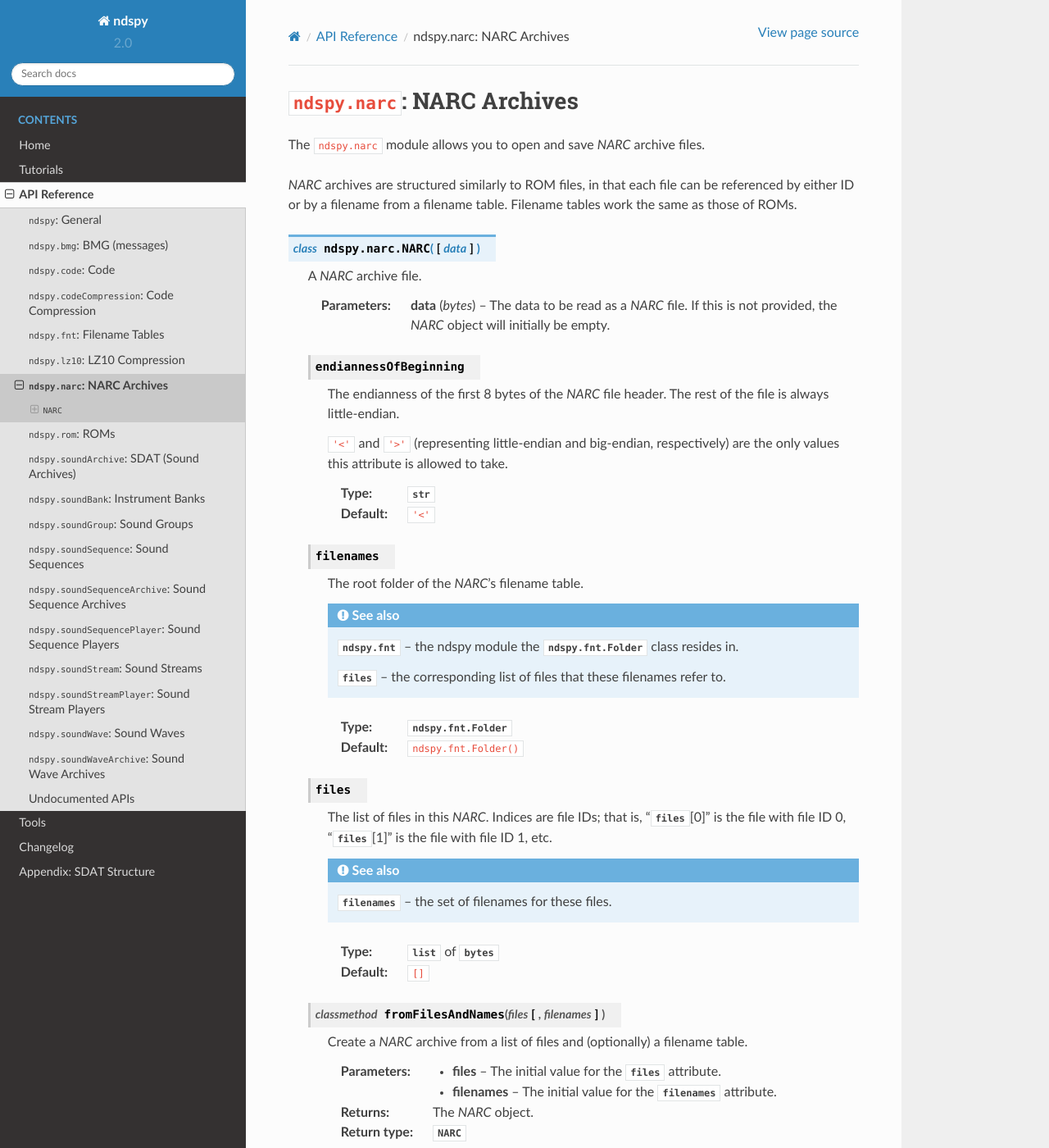
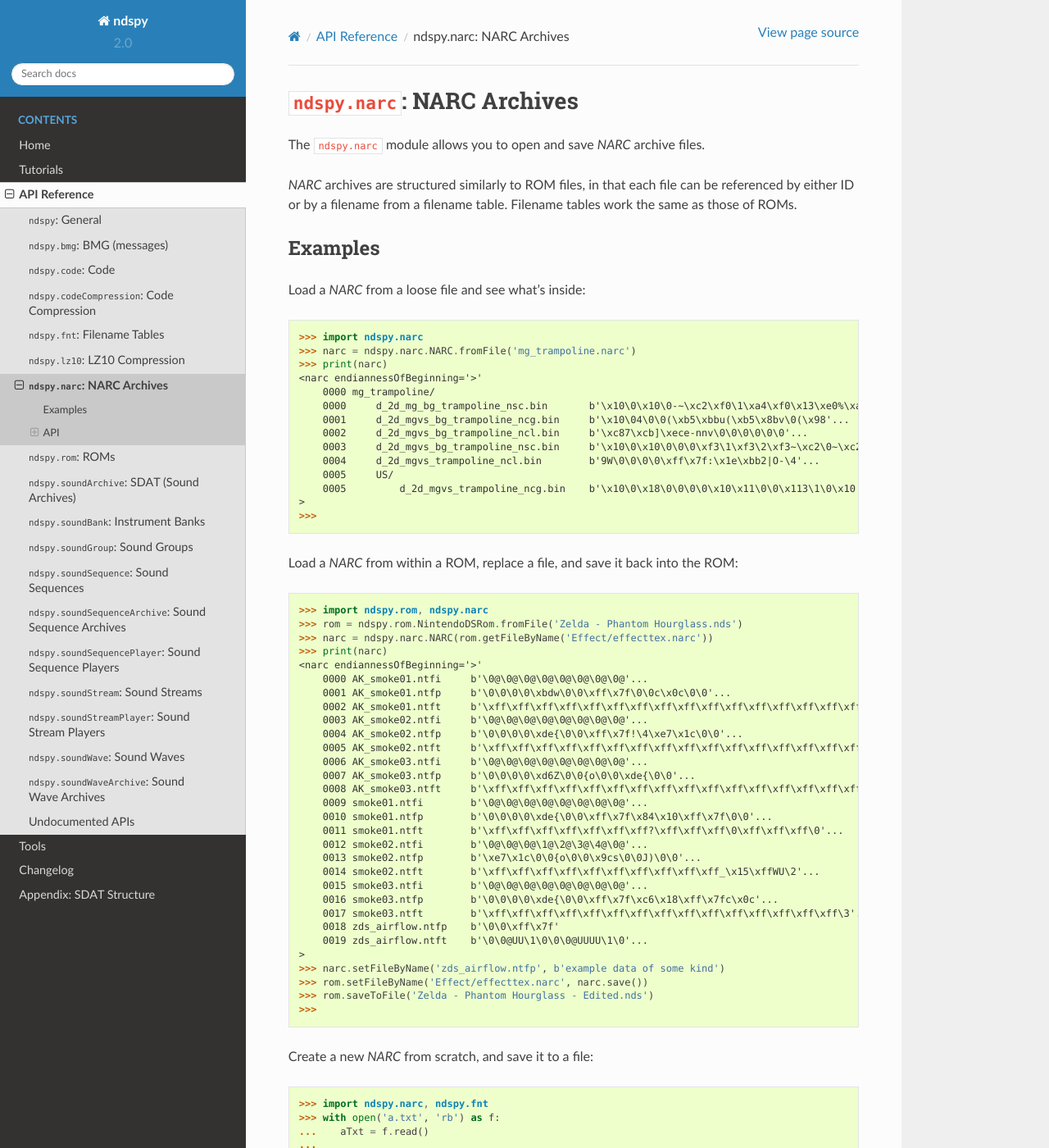
Before and after one commit to RoadrunnerWMC/ndspy, a Sphinx documentation site: the page built from docs/source/narc.rst, in a window 1280 px wide and 1400 px high. Shown: the whole window at 82% size. Built offline with Sphinx 7.4.7 and the Read the Docs theme 2.0.0, drawn with Linux system fonts in a browser that asks for light colours; some of the changed text lies outside the part shown.

Commit message:
NARC examples

```diff
--- a/docs/source/narc.rst
+++ b/docs/source/narc.rst
@@ -27,6 +27,99 @@ The ``ndspy.narc`` module allows you to open and save *NARC* archive files.
 referenced by either ID or by a filename from a filename table. Filename tables
 work the same as those of ROMs.
 
+
+Examples
+--------
+
+Load a *NARC* from a loose file and see what's inside:
+
+.. code-block:: python
+
+    >>> import ndspy.narc
+    >>> narc = ndspy.narc.NARC.fromFile('mg_trampoline.narc')
+    >>> print(narc)
+    <narc endiannessOfBeginning='>'
+        0000 mg_trampoline/
+        0000     d_2d_mg_bg_trampoline_nsc.bin       b'\x10\0\x10\0-~\xc2\xf0\1\xa4\xf0\x13\xe0%\xa5@'...
+        0001     d_2d_mgvs_bg_trampoline_ncg.bin     b'\x10\04\0\0(\xb5\xbbu(\xb5\x8bv\0(\x98'...
+        0002     d_2d_mgvs_bg_trampoline_ncl.bin     b'\xc87\xcb]\xece-nnv\0\0\0\0\0\0'...
+        0003     d_2d_mgvs_bg_trampoline_nsc.bin     b'\x10\0\x10\0\0\0\xf3\1\xf3\2\xf3~\xc2\0~\xc2'...
+        0004     d_2d_mgvs_trampoline_ncl.bin        b'9W\0\0\0\0\xff\x7f:\x1e\xbb2|O-\4'...
+        0005     US/
+        0005         d_2d_mgvs_trampoline_ncg.bin    b'\x10\0\x18\0\0\0\0\x10\x11\0\0\x113\1\0\x10'...
+    >
+    >>>
+
+Load a *NARC* from within a ROM, replace a file, and save it back into the ROM:
+
+.. code-block:: python
+
+    >>> import ndspy.rom, ndspy.narc
+    >>> rom = ndspy.rom.NintendoDSRom.fromFile('Zelda - Phantom Hourglass.nds')
+    >>> narc = ndspy.narc.NARC(rom.getFileByName('Effect/effecttex.narc'))
+    >>> print(narc)
+    <narc endiannessOfBeginning='>'
+        0000 AK_smoke01.ntfi     b'\0@\0@\0@\0@\0@\0@\0@\0@'...
+        0001 AK_smoke01.ntfp     b'\0\0\0\0\xbdw\0\0\xff\x7f\0\0c\x0c\0\0'...
+        0002 AK_smoke01.ntft     b'\xff\xff\xff\xff\xff\xff\xff\xff\xff\xff\xff\xff\xff\xff\xff\xff'...
+        0003 AK_smoke02.ntfi     b'\0@\0@\0@\0@\0@\0@\0@\0@'...
+        0004 AK_smoke02.ntfp     b'\0\0\0\0\xde{\0\0\xff\x7f!\4\xe7\x1c\0\0'...
+        0005 AK_smoke02.ntft     b'\xff\xff\xff\xff\xff\xff\xff\xff\xff\xff\xff\xff\xff\xff\xff\xff'...
+        0006 AK_smoke03.ntfi     b'\0@\0@\0@\0@\0@\0@\0@\0@'...
+        0007 AK_smoke03.ntfp     b'\0\0\0\0\xd6Z\0\0{o\0\0\xde{\0\0'...
+        0008 AK_smoke03.ntft     b'\xff\xff\xff\xff\xff\xff\xff\xff\xff\xff\xff\xff\xff\xff\xff\xff'...
+        0009 smoke01.ntfi        b'\0@\0@\0@\0@\0@\0@\0@\0@'...
+        0010 smoke01.ntfp        b'\0\0\0\0\xde{\0\0\xff\x7f\x84\x10\xff\x7f\0\0'...
+        0011 smoke01.ntft        b'\xff\xff\xff\xff\xff\xff\xff?\xff\xff\xff\0\xff\xff\xff\0'...
+        0012 smoke02.ntfi        b'\0@\0@\0@\1@\2@\3@\4@\0@'...
+        0013 smoke02.ntfp        b'\xe7\x1c\0\0{o\0\0\x9cs\0\0J)\0\0'...
+        0014 smoke02.ntft        b'\xff\xff\xff\xff\xff\xff\xff\xff\xff\xff_\x15\xffWU\2'...
+        0015 smoke03.ntfi        b'\0@\0@\0@\0@\0@\0@\0@\0@'...
+        0016 smoke03.ntfp        b'\0\0\0\0\xde{\0\0\xff\x7f\xc6\x18\xff\x7fc\x0c'...
+        0017 smoke03.ntft        b'\xff\xff\xff\xff\xff\xff\xff\xff\xff\xff\xff\xff\xff\xff\xff\3'...
+        0018 zds_airflow.ntfp    b'\0\0\xff\x7f'
+        0019 zds_airflow.ntft    b'\0\0@UU\1\0\0\0@UUUU\1\0'...
+    >
+    >>> narc.setFileByName('zds_airflow.ntfp', b'example data of some kind')
+    >>> rom.setFileByName('Effect/effecttex.narc', narc.save())
+    >>> rom.saveToFile('Zelda - Phantom Hourglass - Edited.nds')
+    >>>
+
+Create a new *NARC* from scratch, and save it to a file:
+
+.. code-block:: python
+
+    >>> import ndspy.narc, ndspy.fnt
+    >>> with open('a.txt', 'rb') as f:
+    ...    aTxt = f.read()
+    ...
+    >>> with open('b.bin', 'rb') as f:
+    ...    bBin = f.read()
+    ...
+    >>> with open('images/c.png', 'rb') as f:
+    ...    cPng = f.read()
+    ...
+    >>> root = ndspy.fnt.Folder(files=['a.txt', 'b.bin'])
+    >>> imagesFolder = ndspy.fnt.Folder(files=['c.png'])
+    >>> # a.txt and b.bin come before the images/ folder. Thus, they'll have
+    ... # IDs 0 and 1, and the images/ folder therefore needs ID 2:
+    ...
+    >>> imagesFolder.firstID = 2
+    >>> root.folders = [('images', imagesFolder)]
+    >>> narc = ndspy.narc.NARC.fromFilesAndNames([aTxt, bBin, cPng], root)
+    >>> print(narc)
+    <narc
+        0000 a.txt        b'Contents of a.tx'...
+        0001 b.bin        b'Contents of b.bi'...
+        0002 images/
+        0002     c.png    b'\x89PNG\r\n\x1a\n\0\0\0\rIHDR'...
+    >
+    >>> narc.saveToFile('things.narc')
+    >>>
+
+
+API
+---
 
 .. py:class:: NARC([data])
 
```
